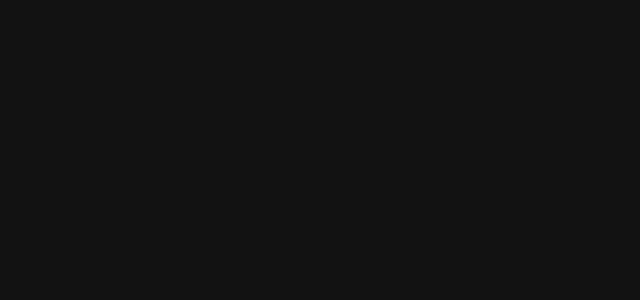
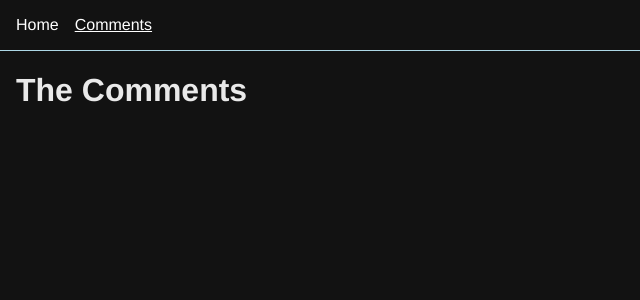
Before and after one commit to Schoude/rusty-chart, a Vue app in the folder frontend/: page /comments in a window 1280 px wide. Before the commit this address had no page. Shown: the top 300 px of the page, without its empty margins (0-640 px from the left). Built offline with nearby package versions, Linux system fonts and the light colour scheme; what ag-charts-community, ag-grid-community would draw is missing.

Commit message:
feat: implement navigation and routing with TheNav component and comments view

```diff
--- a/frontend/src/App.vue
+++ b/frontend/src/App.vue
@@ -1,3 +1,63 @@
+<script setup lang="ts">
+import TheNav from '@/layout/TheNav.vue';
+</script>
+
 <template>
-  <RouterView />
+  <TheNav />
+  <main>
+    <RouterView />
+  </main>
 </template>
+
+<style>
+*,
+*::before,
+*::after {
+  box-sizing: border-box;
+}
+
+html {
+  font-family: Avenir, Helvetica, Arial, sans-serif;
+  -webkit-font-smoothing: antialiased;
+  -moz-osx-font-smoothing: grayscale;
+  color: #e9e9e9;
+}
+
+body {
+  margin: 0;
+}
+
+.container {
+  max-inline-size: 90dvw;
+  margin: auto;
+  display: grid;
+  grid-template-columns: 1fr 1fr;
+  gap: 2rem;
+}
+
+.button-group {
+  display: flex;
+  justify-content: center;
+  gap: 1em;
+  margin-bottom: 1em;
+}
+
+button {
+  background-color: #e9e9e9;
+  font: inherit;
+  color: #333;
+  border: none;
+  border-radius: 4px;
+  padding: 0.5em 1em;
+  cursor: pointer;
+
+  &:disabled {
+    opacity: 0.5;
+    cursor: not-allowed;
+  }
+}
+
+main {
+  padding: 0 1rem 3rem;
+}
+</style>
--- /dev/null
+++ b/frontend/src/layout/TheNav.vue
@@ -0,0 +1,37 @@
+<template>
+  <nav>
+    <ul>
+      <li>
+        <RouterLink :to="{ name: 'home' }">Home</RouterLink>
+      </li>
+      <li>
+        <RouterLink :to="{ name: 'comments' }">Comments</RouterLink>
+      </li>
+    </ul>
+  </nav>
+</template>
+
+<style scoped>
+nav {
+  border-block-end: 1px solid lightblue;
+  padding: 1rem;
+  margin-block-end: 1rem;
+}
+
+a {
+  color: white;
+  text-decoration: none;
+}
+
+ul {
+  display: flex;
+  gap: 1rem;
+  list-style: none;
+  padding: 0;
+  margin: 0;
+}
+
+.router-link-exact-active {
+  text-decoration: underline;
+}
+</style>
--- a/frontend/src/router/index.ts
+++ b/frontend/src/router/index.ts
@@ -1,6 +1,17 @@
 import { createRouter, createWebHistory, type RouteRecordRaw } from 'vue-router';
 
-const routes: RouteRecordRaw[] = [{ name: 'home', path: '', component: () => import('@/views/TheHome.view.vue') }];
+const routes: RouteRecordRaw[] = [
+  {
+    name: 'home',
+    path: '',
+    component: () => import('@/views/TheHome.view.vue'),
+  },
+  {
+    name: 'comments',
+    path: '/comments',
+    component: () => import('@/views/TheComments.view.vue'),
+  },
+];
 
 const router = createRouter({
   history: createWebHistory('/'),
--- /dev/null
+++ b/frontend/src/views/TheComments.view.vue
@@ -0,0 +1,7 @@
+<script setup lang="ts"></script>
+
+<template>
+  <h1>The Comments</h1>
+</template>
+
+<style scoped></style>
--- a/frontend/src/views/TheHome.view.vue
+++ b/frontend/src/views/TheHome.view.vue
@@ -123,46 +123,3 @@
     <AgGridVue style="height: 500px" :row-data :column-defs :grid-options @filter-changed="onFilterChanged" />
   </div>
 </template>
-
-<style>
-html {
-  font-family: Avenir, Helvetica, Arial, sans-serif;
-  -webkit-font-smoothing: antialiased;
-  -moz-osx-font-smoothing: grayscale;
-  color: #e9e9e9;
-}
-
-body {
-  margin: 1rem;
-}
-
-.container {
-  max-inline-size: 90dvw;
-  margin: auto;
-  display: grid;
-  grid-template-columns: 1fr 1fr;
-  gap: 2rem;
-}
-
-.button-group {
-  display: flex;
-  justify-content: center;
-  gap: 1em;
-  margin-bottom: 1em;
-}
-
-button {
-  background-color: #e9e9e9;
-  font: inherit;
-  color: #333;
-  border: none;
-  border-radius: 4px;
-  padding: 0.5em 1em;
-  cursor: pointer;
-
-  &:disabled {
-    opacity: 0.5;
-    cursor: not-allowed;
-  }
-}
-</style>
```
